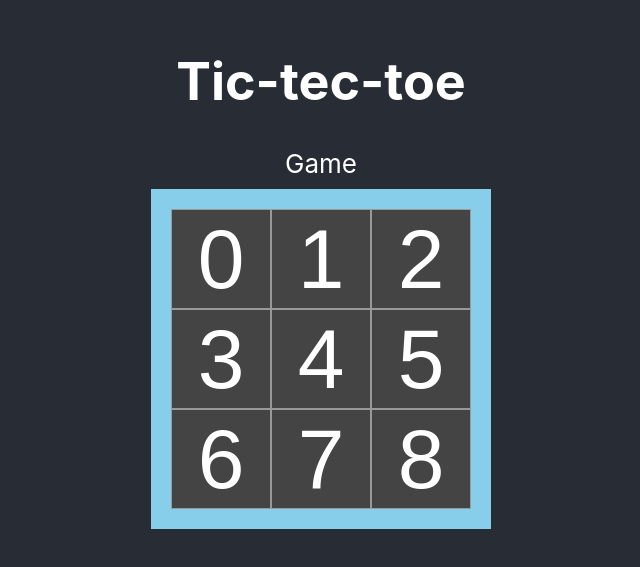
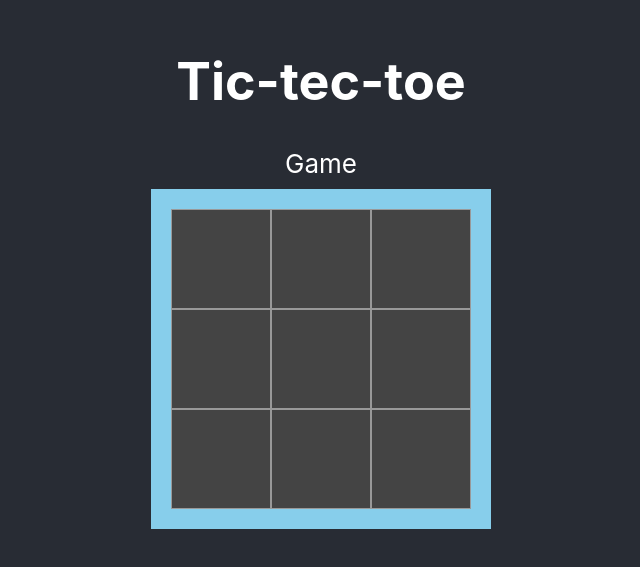
Before and after one commit to eelie79/tic-tac-toe, a React (Create React App) app: page / in a window 1280 px wide. Shown: the part 123-690 px from the top of the page, without its empty margins (319-959 px from the left). Built offline with nearby package versions, Linux system fonts and the light colour scheme.

Commit message:
STEP06: setValue X

```diff
--- a/src/components/Board.jsx
+++ b/src/components/Board.jsx
@@ -1,9 +1,12 @@
-// import { useState } from "react";
+import { useState } from "react";
 import { Square } from "./Square";
 
 const Board = () => {
+  const initialSquares = [null, null, null, null, null, null, null, null, null];
+  const [squares, setSquares] = useState(initialSquares);
+
   const renderSquare = (i) => {
-    return <Square value={i} />;
+    return <Square value={squares[i]} />;
   };
 
   return (
--- a/src/components/Square.jsx
+++ b/src/components/Square.jsx
@@ -1,13 +1,15 @@
-// import { useState } from "react";
+import { useState } from "react";
 
 const Square = (props) => {
+  const [value, setValue] = useState(null);
+
   return (
     <button
       className="square"
       onClick={() => {
-        console.log(`Square ${props.value} clicked!`);
+        setValue("X");
       }}>
-      {props.value}
+      {value}
     </button>
   );
 };
```
